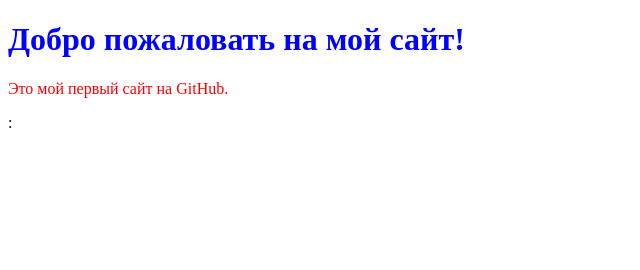
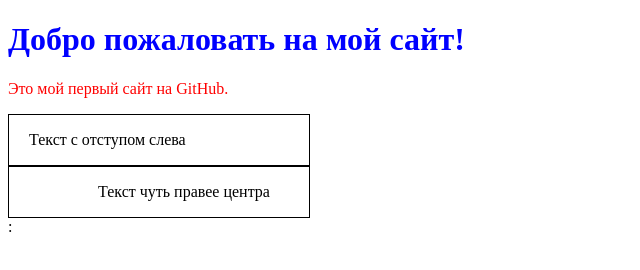
Before and after one commit to SunAlexCher/network.github.io, a plain HTML site: page index.html in a window 1280 px wide. Shown: the whole page, without its empty margins (0-640 px from the left). Drawn offline with Linux system fonts and the light colour scheme.

Commit message:
Update index.html

```diff
--- a/index.html
+++ b/index.html
@@ -6,6 +6,13 @@
 <body>
     <h1 style="color: blue;">Добро пожаловать на мой сайт!</h1>
 <p style="color: red;">Это мой первый сайт на GitHub.</p>
+	<div style="width: 300px; border: 1px solid black;">
+  <p style="padding-left: 20px;">Текст с отступом слева</p>
+</div>
+
+<div style="width: 300px; text-align: center; border: 1px solid black;">
+  <p style="margin-left: 50px; display: inline-block; text-align: left;">Текст чуть правее центра</p>
+</div>
 </body>
 </html>
 	<!DOCTYPE html>:
```
